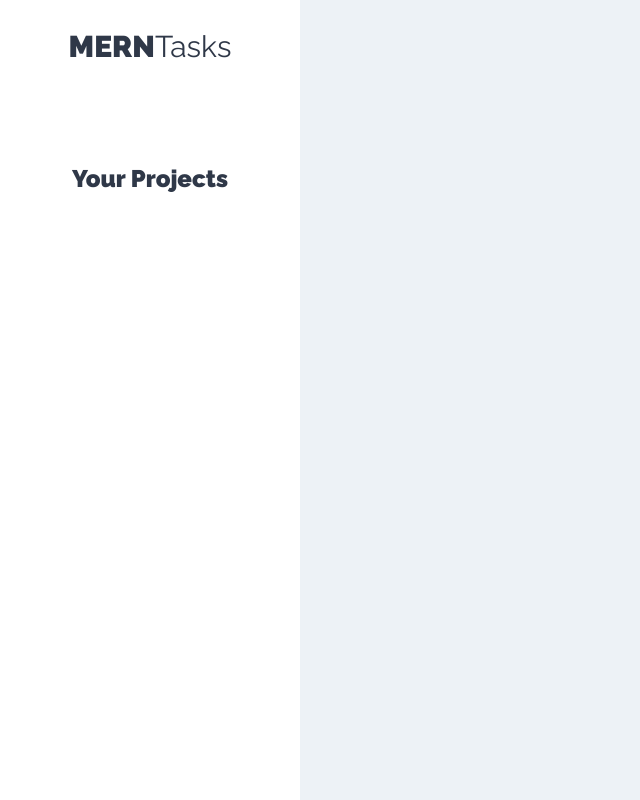
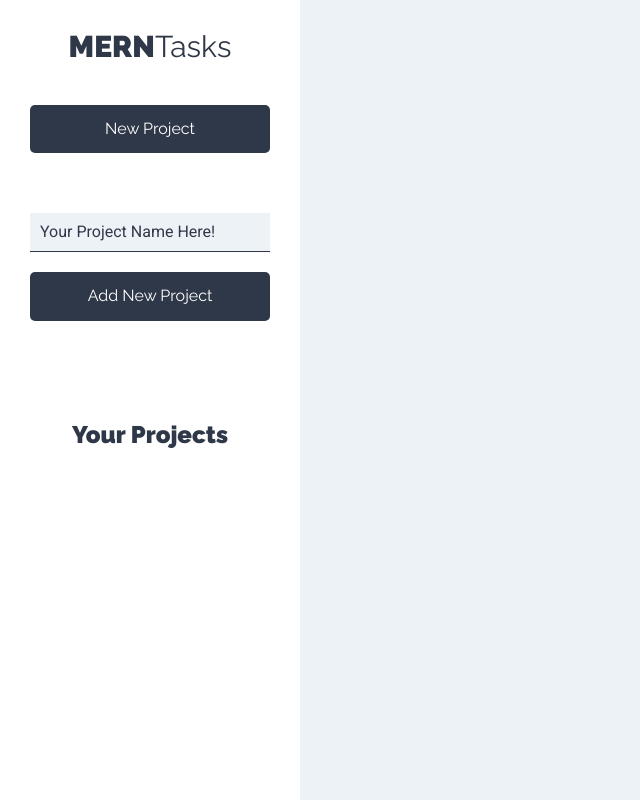
Before and after one commit to OsirisRoman/project_manager_frontend, a React (Create React App) app: page /projects in a window 1280 px wide. Shown: the whole page, without its empty margins (0-640 px from the left). Built offline with nearby package versions, Linux system fonts and the light colour scheme.

Commit message:
New Project Component Added!

```diff
--- a/src/components/layout/Sidebar.jsx
+++ b/src/components/layout/Sidebar.jsx
@@ -1,4 +1,6 @@
 import React from 'react';
+
+import NewProject from '../projects/NewProject';
 
 const Sidebar = () => {
   return (
@@ -6,6 +8,9 @@ const Sidebar = () => {
       <h1>
         MERN<span>Tasks</span>
       </h1>
+
+      <NewProject />
+
       <div className='proyectos'>
         <h2>Your Projects</h2>
       </div>
--- /dev/null
+++ b/src/components/projects/NewProject.jsx
@@ -0,0 +1,25 @@
+import React, { Fragment } from 'react';
+
+const NewProject = () => {
+  return (
+    <Fragment>
+      <button className='btn btn-block btn-primario'>New Project</button>
+      <form className='formulario-nuevo-proyecto'>
+        <input
+          type='text'
+          className='input-text'
+          placeholder='Your Project Name Here!'
+          name='name'
+        />
+
+        <input
+          type='submit'
+          className='btn btn-primario btn-block'
+          value='Add New Project'
+        />
+      </form>
+    </Fragment>
+  );
+};
+
+export default NewProject;
```
Also changed, not shown: 1 other file (tests, documents, lock files or other folders).
